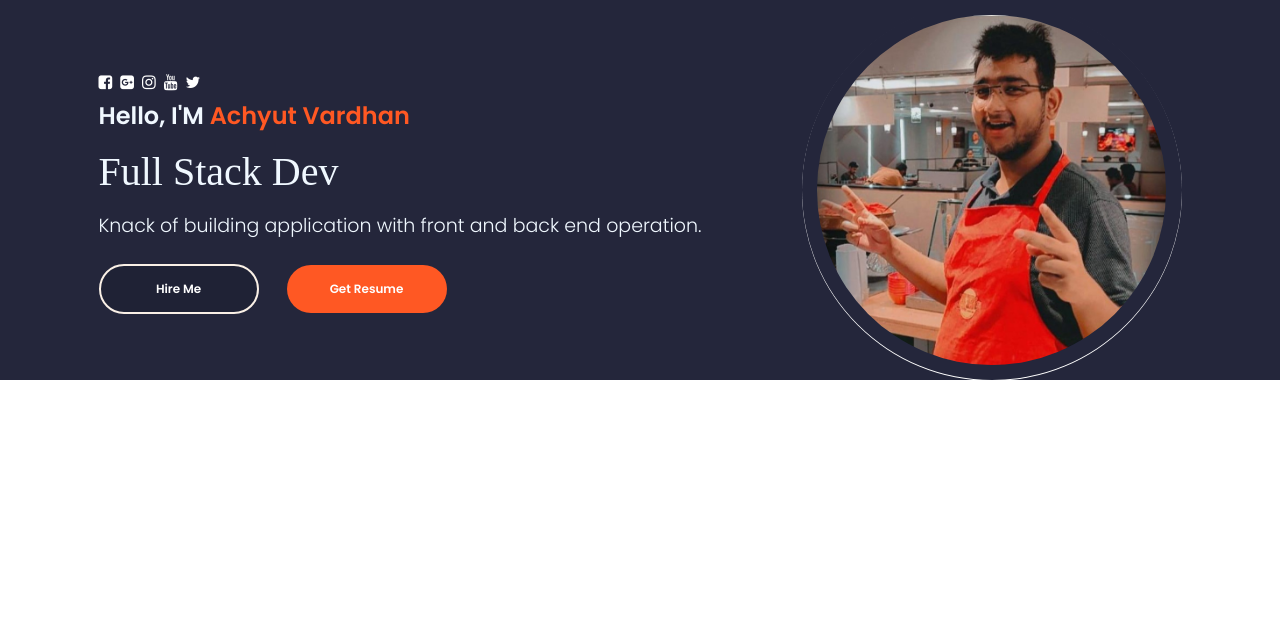
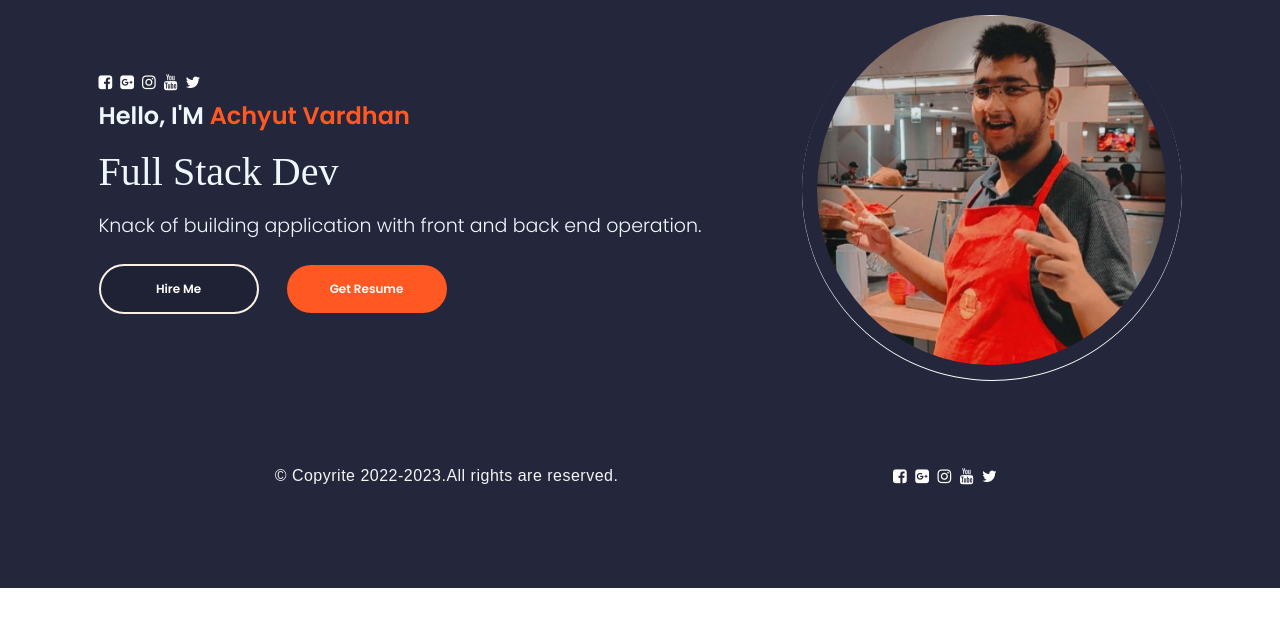
Before and after one commit to achyutvardhan/react-portfolio, a React (Create React App) app in the folder portfolio/client/: page / in a window 1280 px wide. Shown: the top 626 px of the page. Built offline with nearby package versions, Linux system fonts and the light colour scheme; a web font is replaced by a local one.

Commit message:
footer done

```diff
--- a/portfolio/client/src/App.js
+++ b/portfolio/client/src/App.js
@@ -1,11 +1,17 @@
 import Profile from './PortfolioContainer/Home/Profile';
+import Footer from './PortfolioContainer/Footer/footer.jsx'
 import './App.css';
 
 function App() {
   return (
-    <div className="App">
+    <>
+
+    <div >
       <Profile/>
     </div>
+      <Footer/>
+    </>
+
   );
 }
 
--- /dev/null
+++ b/portfolio/client/src/PortfolioContainer/Footer/footer.css
@@ -0,0 +1,27 @@
+footer{
+    width: 100%;
+    margin: 0px;
+}
+
+.footerbottom{
+    padding: 80px 0px;
+    background-color: #24263B;
+    color: whitesmoke;
+    display: flex;
+    flex-direction: row;
+    justify-content: space-evenly;
+    font-family: 'Mulish', sans-serif;
+    font-size: 16px;
+    line-height: 2;
+    letter-spacing: .5px;
+    font-weight: 400;
+}
+
+@media screen and (max-width:850px) {
+    .footerbottom{
+        display: flex;
+        flex-direction: column;
+        align-items: center;
+        word-wrap: break-word;
+    }
+}
--- /dev/null
+++ b/portfolio/client/src/PortfolioContainer/Footer/footer.jsx
@@ -0,0 +1,34 @@
+import React from 'react'
+import './footer.css'
+export default function footer() {
+  return (
+    <footer>
+        <div className='footerbottom'>
+            <div className="footerleft">
+              <p>© Copyrite 2022-2023.All rights are reserved. </p>
+            </div>
+            <div className="footerright">
+            <div className="colz">
+            <div className="colz-icon">
+              <a href="#">
+                <i className="fa fa-facebook-square"></i>
+              </a>
+              <a href="#">
+                <i className="fa fa-google-plus-square"></i>
+              </a>
+              <a href="#">
+                <i className="fa fa-instagram"></i>
+              </a>
+              <a href="#">
+                <i className="fa fa-youtube"></i>
+              </a>
+              <a href="#">
+                <i className="fa fa-twitter"></i>
+              </a>
+            </div>
+          </div>
+            </div>
+        </div>
+    </footer>
+  )
+}
```
